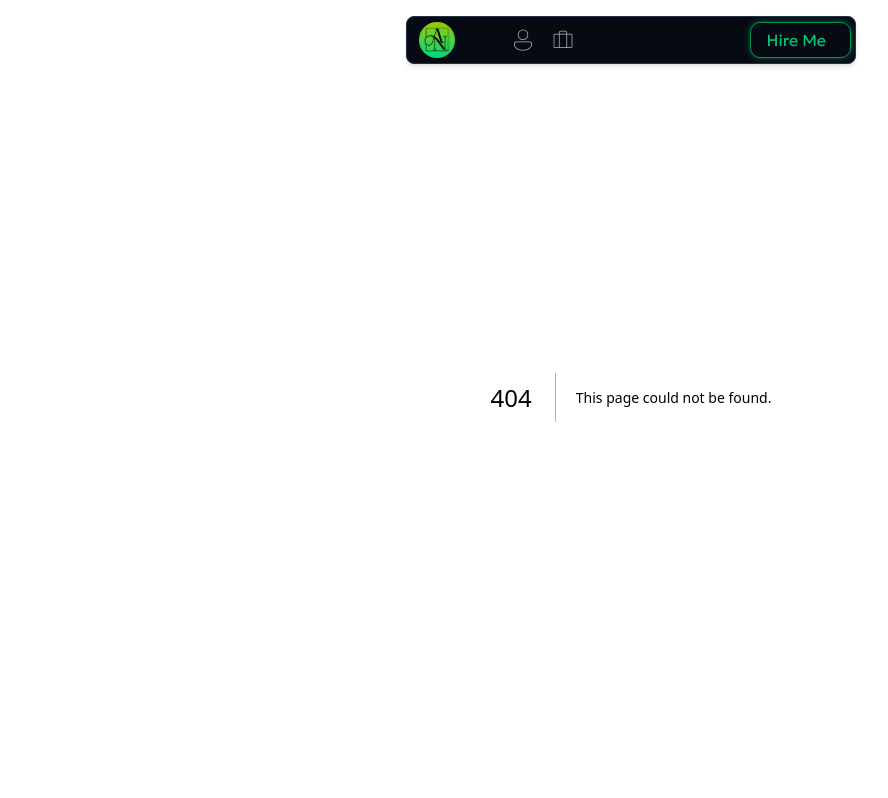
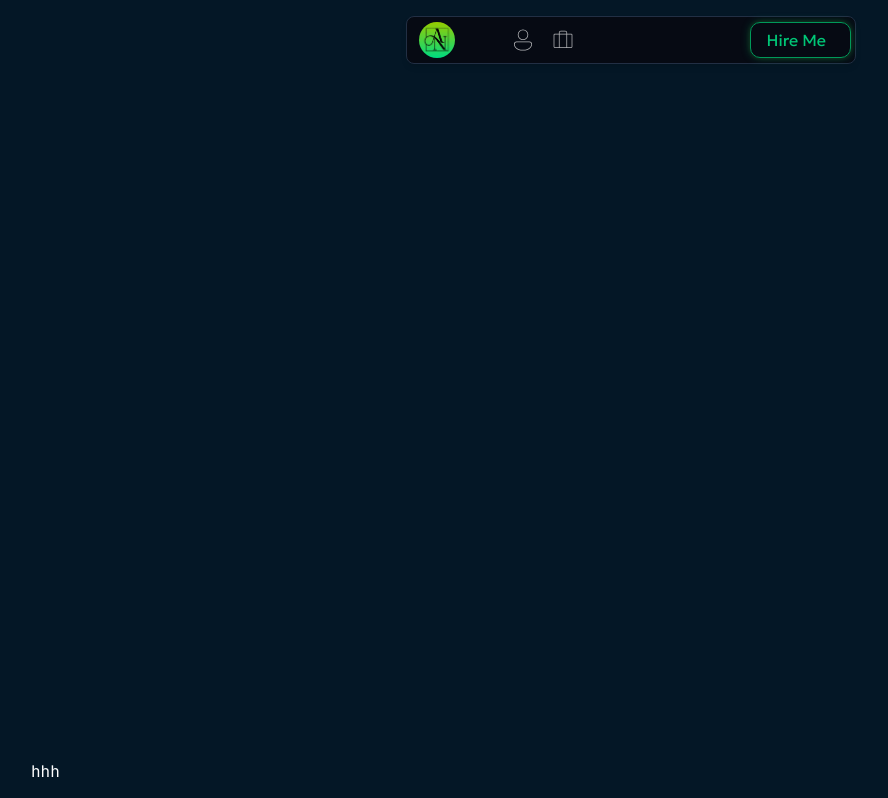
Before and after one commit to an-agha/anagha-portfolio, a Next.js app: page /resume in a window 1280 px wide. Before the commit this address had no page. Shown: the top 798 px of the page, without its empty margins (9-897 px from the left). Built offline with nearby package versions, Linux system fonts and the light colour scheme; some icons are missing.

Commit message:
add resume to the file

```diff
--- /dev/null
+++ b/app/resume/page.tsx
@@ -0,0 +1,16 @@
+import React from 'react'
+
+function page() {
+  return (
+    <div className='full h-screen text-white py-10 px-10'>
+              <iframe
+        src="/images/files/AnaghaNisakar.pdf"
+        className="w-full h-full border-none"
+        title="My Resume"
+      />
+hhh
+    </div>
+  )
+}
+
+export default page
--- a/components/landing/dev2/Hero.tsx
+++ b/components/landing/dev2/Hero.tsx
@@ -49,7 +49,10 @@ function Hero() {
                         <span className='text-sm md:text-md text-center text-white/60'>
                             Converting curious into code
                         </span>
-                        <PrimaryButton download content='Download My Resume' icon="material-symbols:download" link="/images/files/AnaghaNisakar.pdf" />
+                        <div className='flex gap-4'>
+                            <PrimaryButton download content='Download My Resume' icon="material-symbols:download" link="/images/files/AnaghaNisakar.pdf" />
+                         <PrimaryButton content='View Resume' icon="iconoven:resume" link="/resume" />
+                        </div>
                     </div>
                     <div className='flex gap-3'>
                         {
```
Also changed, not shown: tsconfig.json (+19 -5 lines).
